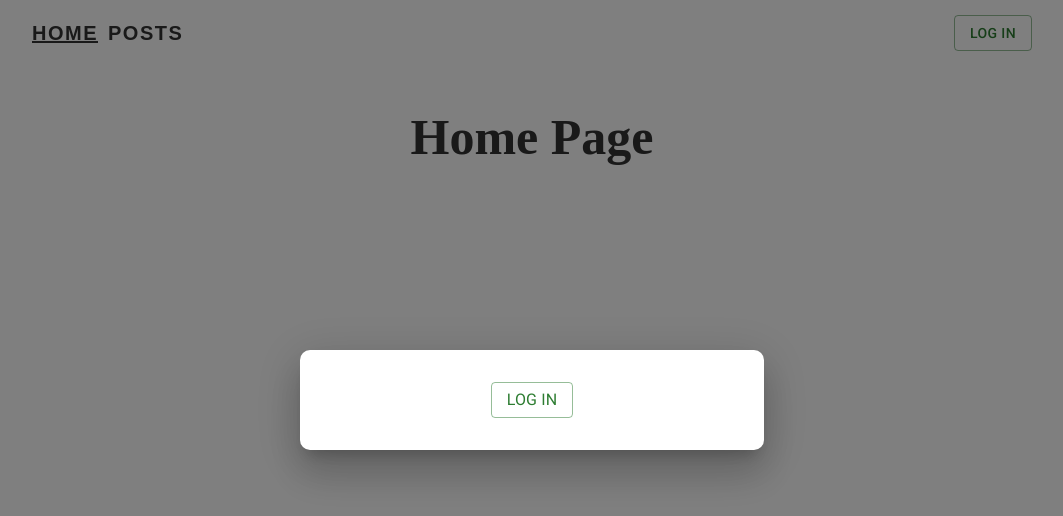
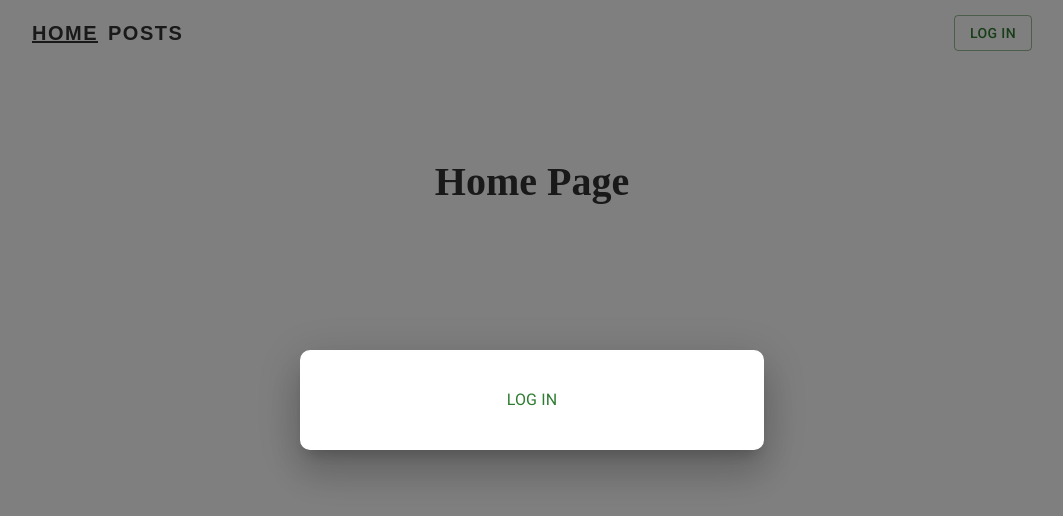
Before and after one commit to MasrurMansurov/Blog, a React (Vite) app: page / in a window 1280 px wide. Both pictures are taken after a click on the button "LOG IN". Shown: the top 516 px of the page, without its empty margins (108-1171 px from the left). Built offline with nearby package versions, Linux system fonts and the light colour scheme.

Commit message:
third commit

```diff
--- a/package.json
+++ b/package.json
@@ -21,6 +21,7 @@
     "react": "^18.3.1",
     "react-dom": "^18.3.1",
     "react-hook-form": "^7.54.2",
+    "react-hot-toast": "^2.5.1",
     "react-router-dom": "^7.1.1",
     "yup": "^1.6.1",
     "zustand": "^5.0.2"
--- a/src/App.tsx
+++ b/src/App.tsx
@@ -1,5 +1,6 @@
 import { RouterProvider, createBrowserRouter } from 'react-router-dom'
 import Layout from './layout/Layout'
+import { Toaster } from 'react-hot-toast'
 
 // Pages
 import Home from './pages/home/Home'
@@ -11,7 +12,6 @@ import Profile from './pages/profile/Profile'
 
 
 function App() {
-
   const router = createBrowserRouter([
     {
       path :"/",
@@ -40,8 +40,13 @@ function App() {
       ]
     },
 ])
-
-  return ( <RouterProvider router={router} /> )
+  return <>
+  <RouterProvider router={router}/>
+  <Toaster
+    position="top-center"
+    reverseOrder={false}
+  />
+  </>
 }
 
 export default App
--- a/src/components/header/Header.tsx
+++ b/src/components/header/Header.tsx
@@ -1,9 +1,13 @@
-import { Link, useLocation, useNavigate } from 'react-router-dom'
+import { Link, useLocation, Navigate } from 'react-router-dom'
 import { Box, Button, Typography } from '@mui/material'
 import Modal from '@mui/material/Modal';
 import { useState } from 'react';
 import LogIn from '../logIn/LogIn';
 import { useStore } from '../../store/useStore';
+
+// Menu
+import Menu from '@mui/material/Menu';
+import MenuItem from '@mui/material/MenuItem';
 
 
 const style = {
@@ -30,23 +34,30 @@ const modalStyle = {
   p: 4,
 };
 
-
 const Header = () => {
-    const navigate = useNavigate()
-    const [open, setOpen] = useState(false);
-    const handleOpen = () => setOpen(true);
-    const handleClose = () => setOpen(false);
+    const [openModal, setOpenModal] = useState(false);
+    const handleOpenModal = () => setOpenModal(true);
+    const handleCloseModal = () => setOpenModal(false);
     const location = useLocation().pathname
     const profile = useStore((state) => state.profile);
     const logOut = useStore((state) => state.logOut);
-    const [isHovered, setIsHovered] = useState(false)
 
-    const userStyle = {
-      textDecoration: isHovered ? 'underline' : 'none',
-      color: 'blue',
-      fontSize: '25px',
-      fontWeight: '900'
+    // Menu
+    const [anchorEl, setAnchorEl] = useState<null | HTMLElement>(null);
+    const open = Boolean(anchorEl);
+    const handleClick = (event: React.MouseEvent<HTMLButtonElement>) => {
+      setAnchorEl(event.currentTarget);
+    };
+    const handleClose = () => {
+      setAnchorEl(null);
+    };
+
+    const removeProfileFromLocalStorage = () => {
+      localStorage.removeItem('profile');
+      logOut()
+      handleClose()
     }
+
 
   return (
       <Box
@@ -82,58 +93,50 @@ const Header = () => {
           </Link>
         </Box>
 
-          <Button onClick={handleOpen} variant='outlined' color='success'>Log In</Button>
+          {
+            profile ? (
+            <Box>
+              <Button
+                id="basic-button"
+                aria-controls={open ? 'basic-menu' : undefined}
+                aria-haspopup="true"
+                aria-expanded={open ? 'true' : undefined}
+                onClick={handleClick}
+                variant="outlined"
+                >
+                  {profile.name}
+                </Button>
+              <Menu
+                id="basic-menu"
+                anchorEl={anchorEl}
+                open={open}
+                onClose={handleClose}
+                MenuListProps={{
+                  'aria-labelledby': 'basic-button',
+                }}
+              >
+                <MenuItem key='profile'>
+                  <Link style={{textDecoration: 'none', color: 'black'}} to={`profile`}>
+                      Profile
+                  </Link>
+                  </MenuItem>
+                <MenuItem key='logout' onClick={removeProfileFromLocalStorage}>
+                  Logout
+                </MenuItem>
+              </Menu>
+            </Box>
+            ) :
+            <Button onClick={handleOpenModal} variant='outlined' color='success'>Log In</Button>
+          }
+
           <Modal
-              open={open}
-              onClose={handleClose}
+              open={openModal}
+              onClose={handleCloseModal}
               aria-labelledby="modal-modal-title"
               aria-describedby="modal-modal-description"
             >
               <Box sx={modalStyle}>
-                {
-                  profile ? (
-                    <Box
-                    sx={{
-                      display: 'flex',
-                      flexDirection: 'column',
-                      alignItems: 'center'
-                      }}
-                      >
-                        <Link
-                          onClick={handleClose}
-                          onMouseEnter={() => setIsHovered(true)}
-                          onMouseLeave={() => setIsHovered(false)}
-                          style={userStyle}
-                          to={`/profile`}
-                          >
-                          {profile.name}
-                        </Link>
-                        <Box
-                        sx={{
-                          display: 'flex',
-                          alignItems: 'center',
-                          gap: '20px',
-                          mt: '20px'
-                        }}
-                        >
-                        <Button
-                        onClick={handleClose}
-                        variant='outlined'
-                        color='error'
-                        >
-                          Close
-                        </Button>
-                        <Button
-                          variant='outlined'
-                          onClick={() => ( logOut(), handleClose(), navigate('../posts') )}
-                          >
-                          Log Out
-                        </Button>
-                        </Box>
-                    </Box>
-                  ) :
-                <LogIn/>
-                }
+                { profile ?  setTimeout(() => {handleCloseModal()},0.1) && <Navigate to='/' />  : <LogIn/> }
               </Box>
             </Modal>
        </Box>
--- a/src/components/logIn/LogIn.tsx
+++ b/src/components/logIn/LogIn.tsx
@@ -1,9 +1,9 @@
-import { Box, Button, Typography } from "@mui/material";
+import { Box, Button, CircularProgress, Typography } from "@mui/material";
 import { useState } from "react";
-import loading from "../../assets/loading.svg";
 import { axiosInstance } from "../../api/axios";
 import { apiUsers } from "../../api/path";
 import { useStore } from "../../store/useStore";
+import toast from 'react-hot-toast'
 
 const btnStyle = {
   display: 'block',
@@ -14,28 +14,31 @@ const LogIn = () => {
   const [logInLoading, setLogInLoading] = useState(false);
   const setProfile = useStore((state) => state.setProfile);
 
-
   const logIn = async () => {
     const id = Math.floor(Math.random() * 10) + 1;
-
-
     try {
         setLogInLoading(true)
         const response = await axiosInstance.get(`${apiUsers}/${id}`);
-      setProfile(response.data)
-   } catch (error) {
+        const profile = response.data
+        localStorage.setItem('profile', JSON.stringify(profile))
+        setProfile(profile)
+    }
+    catch (error) {
          console.error(error)
          throw error
-   } finally {
+    }
+    finally {
          setLogInLoading(false);
     }
+  };
 
-  };
+  const notify = () => toast.success('Successfully Loaded!')
 
   const handleClick = () => {
     setLogInLoading(true);
     setTimeout(() => {
       logIn();
+      notify()
     }, 1000);
   };
 
@@ -44,14 +47,13 @@ const LogIn = () => {
     <Box>
       <Button
         sx={btnStyle}
-        onClick={handleClick}
-        variant="outlined"
+        onClick={()=>  {handleClick(), notify}}
         disabled={logInLoading}
         color="success"
       >
         <span>
           {logInLoading ? (
-            <img className="loading" src={loading} alt="Loading..." />
+            <CircularProgress />
           ) : (
             <Typography>Log In</Typography>
           )}
--- a/src/components/myPosts/MyPosts.tsx
+++ b/src/components/myPosts/MyPosts.tsx
@@ -1,8 +1,7 @@
 import { axiosInstance } from "../../api/axios"
 import { apiPosts } from "../../api/path"
 import { useEffect, useState } from "react"
-import { Box, Typography } from "@mui/material"
-import Loading from "../../assets/loading.svg"
+import { Box, CircularProgress, Typography } from "@mui/material"
 import "../style.css"
 
 // Icons
@@ -39,7 +38,7 @@ const MyPosts = () => {
   }
 
   if (loading){
-    return <div className="loading"> <img src={Loading} alt="Loading..." /> </div>
+    return <div className="loading"> <CircularProgress /> </div>
   }
 
   return (
--- a/src/components/myTodos/MyTodos.tsx
+++ b/src/components/myTodos/MyTodos.tsx
@@ -1,8 +1,7 @@
 import { useEffect, useState } from "react"
 import { axiosInstance } from "../../api/axios"
 import { apiTodos } from "../../api/path"
-import { Box, Typography } from "@mui/material"
-import Loading from "../../assets/loading.svg"
+import { Box, CircularProgress, Typography } from "@mui/material"
 import { useStore } from "../../store/useStore"
 import "../style.css"
 
@@ -33,7 +32,7 @@ const MyTodos = () => {
   }
 
   if(loading){
-    return <div className="loading"> <img src={Loading} alt="Loading..." /> </div>
+    return <div className="loading"> <CircularProgress /> </div>
   }
 
   return (
--- a/src/components/posts-list/ListPosts.tsx
+++ b/src/components/posts-list/ListPosts.tsx
@@ -1,5 +1,4 @@
 import { useEffect, useState } from "react"
-import loading from "../../assets/loading.svg"
 import { apiPosts, apiUsers } from "../../api/path";
 import { User } from "../../type/User";
 import "../style.css"
@@ -7,6 +6,7 @@ import { Post } from "../../type/Post";
 import PostItem from "../posts-item/post-item";
 import { axiosInstance } from "../../api/axios";
 import { useStore } from "../../store/useStore";
+import { CircularProgress } from "@mui/material";
 
 interface Props {
   data: Post[]
@@ -47,7 +47,7 @@ const ListPosts = ({data}: Props) => {
 
 
     if(!posts.length && loadingPost){
-      return <div className="loading"> <img src={loading} alt="Loading..." /> </div>
+      return <div className="loading"> <CircularProgress /> </div>
     }
 
     if(!users.length){
--- a/src/pages/home/Home.tsx
+++ b/src/pages/home/Home.tsx
@@ -1,16 +1,38 @@
 import { motion } from "framer-motion";
+import { useStore } from "../../store/useStore";
 
 const Home = () => {
+  const profile = useStore((state) => state.profile)
   return (
     <div>
+      {
+        profile ?
+        (
           <motion.div
             initial={{ opacity: 0, y: -50 }}
             animate={{ opacity: 1, y: 0 }}
             transition={{ duration: 1, ease: "easeOut" }}
             style={{
-          fontSize: "50px",
+              fontSize: "40px",
               textAlign: "center",
-          marginTop: "50px",
+              marginTop: "100px",
+              fontWeight: "900",
+              color: "#333",
+              fontFamily: 'unset'
+            }}
+          >
+            Welcome - {profile.name}
+          </motion.div>
+        ) :
+        (
+          <motion.div
+            initial={{ opacity: 0, y: -50 }}
+            animate={{ opacity: 1, y: 0 }}
+            transition={{ duration: 1, ease: "easeOut" }}
+            style={{
+              fontSize: "40px",
+              textAlign: "center",
+              marginTop: "100px",
               fontWeight: "900",
               color: "#333",
               fontFamily: 'unset'
@@ -18,6 +40,8 @@ const Home = () => {
           >
             Home Page
           </motion.div>
+        )
+      }
     </div>
   );
 };
--- a/src/pages/singlePost/SinglePost.tsx
+++ b/src/pages/singlePost/SinglePost.tsx
@@ -1,10 +1,9 @@
-import { Box, Button } from "@mui/material"
+import { Box, Button, CircularProgress } from "@mui/material"
 import { useEffect, useState } from "react"
 import { useNavigate, useParams } from "react-router-dom"
 import AddComment from "../../components/addComment/AddComment"
 import "../../components/style.css"
 import { apiComments } from "../../api/path"
-import loading from "../../assets/loading.svg"
 import { axiosInstance } from "../../api/axios"
 import { useStore } from "../../store/useStore"
 
@@ -40,7 +39,7 @@ const SinglePost = () => {
   }, [])
 
   if(!comments.length && loadingComments){
-    return <div className="loading"> <img src={loading} alt="Loading..." /> </div>
+    return <div className="loading"> <CircularProgress /> </div>
   }
 
   const handleNavigate = () => {
--- a/src/store/useStore.ts
+++ b/src/store/useStore.ts
@@ -12,7 +12,7 @@ interface IStore {
     posts: Post[],
     users: User[],
     profile: Profile | null ,
-    setProfile: (user: Profile) => void,
+    setProfile: (profile: any) => void,
     logOut: () => void,
     getPosts: (posts: Post[]) => void,
     getComments: (comments: Comment[]) => void,
@@ -22,18 +22,25 @@ interface IStore {
     setMyTodos: (todos: Todo[]) => void
 }
 
+const getProfileFromLocalStorage = () => {
+    const getProfile = localStorage.getItem('profile')
+    if(getProfile) {
+        return JSON.parse(getProfile) as Profile
+    }
+    return null
+}
+
 export const useStore = create<IStore>((set) => ({
     posts: [],
     users: [],
-    profile: null,
-    setProfile: (user) => set({ profile: user }),
+    profile: getProfileFromLocalStorage(),
+    setProfile: (profile) => set({ profile }),
     logOut: () => set({ profile: null }),
 
 
     getPosts: (posts) => {
        set({ posts: posts.map(post => ({ ...post, comments: [] })) })
     },
-
     getComments: (comments) => {
         set((state) => ({
             posts: state.posts.map(post =>
@@ -43,7 +50,6 @@ export const useStore = create<IStore>((set) => ({
             )
         }))
     },
-
     addComment: (postId, name, email, body) => {
         set((state) => {
             const newComment: Comment = {
@@ -61,7 +67,6 @@ export const useStore = create<IStore>((set) => ({
             return { posts: updatedData }
         })
     },
-
     getUsers: (users) => {
         set({ users })
     },
```
Also changed, not shown: src/pages/profile/Profile.tsx (+0 -21 lines), 1 other file (tests, documents, lock files or other folders). Lines whose indentation alone changed are shown as unchanged.
